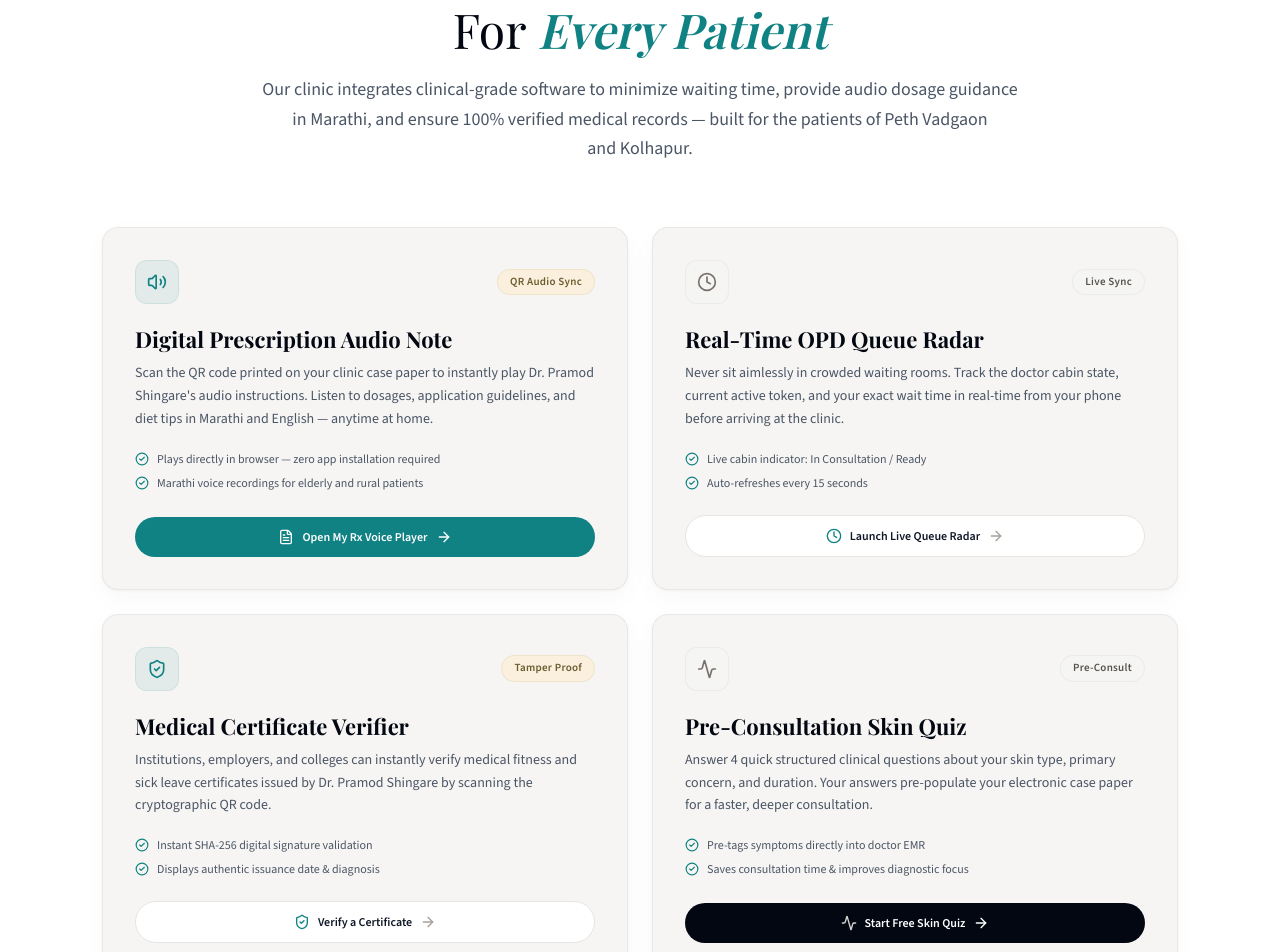
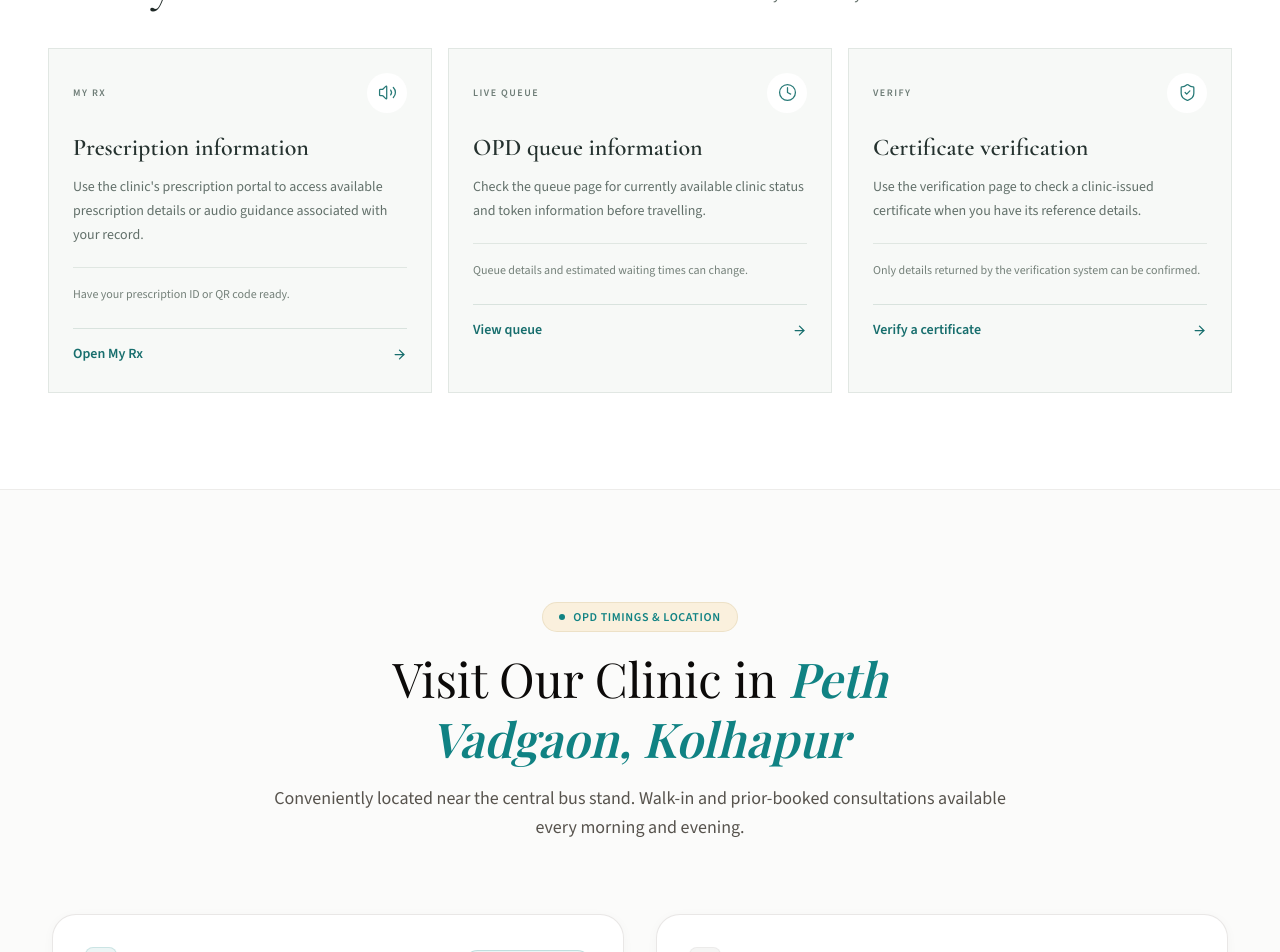
Before and after one commit to axiogenai/shingare-skin-clinic, a Next.js app: page / in a window 1280 px wide. Shown: the part 5260-6212 px from the top of the page. Built offline with nearby package versions, Linux system fonts and the light colour scheme; a web font is replaced by a local one.

Commit message:
Use cautious accurate language for digital clinic tools

```diff
--- a/src/components/ClinicOSFeaturesSection.tsx
+++ b/src/components/ClinicOSFeaturesSection.tsx
@@ -1,215 +1,69 @@
-"use client";
+import Link from "next/link";
+import { ArrowRight, Clock, FileText, ShieldCheck, Volume2 } from "lucide-react";
 
-import React from "react";
-import Link from "next/link";
-import {
-  FileText,
-  Clock,
-  ShieldCheck,
-  Activity,
-  ArrowRight,
-  Volume2,
-  CircleCheck,
-} from "lucide-react";
+const tools = [
+  {
+    title: "Prescription information",
+    eyebrow: "MY RX",
+    description: "Use the clinic's prescription portal to access available prescription details or audio guidance associated with your record.",
+    note: "Have your prescription ID or QR code ready.",
+    href: "/my-rx",
+    action: "Open My Rx",
+    icon: Volume2,
+  },
+  {
+    title: "OPD queue information",
+    eyebrow: "LIVE QUEUE",
+    description: "Check the queue page for currently available clinic status and token information before travelling.",
+    note: "Queue details and estimated waiting times can change.",
+    href: "/live-queue",
+    action: "View queue",
+    icon: Clock,
+  },
+  {
+    title: "Certificate verification",
+    eyebrow: "VERIFY",
+    description: "Use the verification page to check a clinic-issued certificate when you have its reference details.",
+    note: "Only details returned by the verification system can be confirmed.",
+    href: "/verify",
+    action: "Verify a certificate",
+    icon: ShieldCheck,
+  },
+];
 
 export default function ClinicOSFeaturesSection() {
   return (
-    <section className="py-20 md:py-28 bg-white relative font-source border-t border-gray-100">
-      <div className="max-w-[1140px] mx-auto px-5 sm:px-6 md:px-8">
-        {/* Section Header */}
-        <div className="text-center max-w-3xl mx-auto mb-14 md:mb-16">
-          <div className="inline-flex items-center gap-2 bg-[#FAF0DD] text-[#108283] text-xs font-semibold px-4 py-1.5 rounded-full mb-4 uppercase tracking-wider border border-[#E8DCBE]/60">
-            <span className="w-1.5 h-1.5 rounded-full bg-[#108283]" />
-            Powered by ClinicOS
+    <section aria-labelledby="patient-tools-heading" className="border-t border-[#e1e7e3] bg-white px-5 py-16 font-source sm:px-8 sm:py-20 lg:px-12 lg:py-24">
+      <div className="mx-auto max-w-[1280px]">
+        <div className="mb-10 grid gap-4 lg:grid-cols-[1fr_.7fr] lg:items-end lg:gap-12">
+          <div>
+            <p className="mb-4 text-[11px] font-semibold uppercase tracking-[.18em] text-[#287a78]">Useful patient links</p>
+            <h2 id="patient-tools-heading" className="max-w-3xl font-['Cormorant_Garamond',Georgia,serif] text-4xl font-medium leading-[1.02] tracking-[-.035em] text-[#202a28] sm:text-5xl">
+              Helpful information, when you need it.
+            </h2>
           </div>
-          <h2 className="font-playfair text-3xl sm:text-4xl md:text-5xl text-gray-950 font-normal leading-tight mb-4">
-            Smart Digital Health For{" "}
-            <span className="text-[#108283] font-semibold italic">
-              Every Patient
-            </span>
-          </h2>
-          <p className="text-gray-600 text-base md:text-lg font-normal leading-relaxed">
-            Our clinic integrates clinical-grade software to minimize waiting
-            time, provide audio dosage guidance in Marathi, and ensure 100%
-            verified medical records — built for the patients of Peth Vadgaon
-            and Kolhapur.
+          <p className="max-w-xl text-sm leading-6 text-[#64716b] sm:text-base sm:leading-7">
+            A few digital tools are available to help you find clinic information and access your records. Availability depends on the information supplied by the clinic systems.
           </p>
         </div>
 
-        {/* 4 Feature Cards Grid */}
-        <div className="grid grid-cols-1 md:grid-cols-2 gap-5 sm:gap-6">
-          {/* ── Card 1: Prescription Audio Player ── */}
-          <div className="group bg-[#F6F5F3] border border-stone-200/80 rounded-2xl p-6 sm:p-8 shadow-[0_1px_3px_rgba(0,0,0,0.04),0_8px_24px_rgba(0,0,0,0.03)] hover:border-stone-300/80 hover:shadow-[0_4px_20px_rgba(0,0,0,0.06)] transition-all duration-300 flex flex-col justify-between">
-            <div>
-              <div className="flex items-center justify-between mb-5">
-                <div className="w-11 h-11 rounded-xl bg-[#108283]/8 text-[#108283] flex items-center justify-center group-hover:bg-[#108283] group-hover:text-white transition-colors duration-200 border border-[#108283]/10">
-                  <Volume2 className="w-5 h-5" />
-                </div>
-                <span className="text-[11px] font-semibold px-3 py-1 rounded-full bg-[#FAF0DD] text-[#6B5C2E] border border-[#E8DCBE]/60 tracking-wide">
-                  QR Audio Sync
+        <div className="grid grid-cols-1 gap-4 md:grid-cols-3">
+          {tools.map(({ title, eyebrow, description, note, href, action, icon: Icon }) => (
+            <article key={title} className="flex flex-col border border-[#e1e7e3] bg-[#f7f9f7] p-5 sm:p-6">
+              <div className="mb-5 flex items-center justify-between gap-3">
+                <span className="text-[10px] font-semibold uppercase tracking-[.15em] text-[#6d7c76]">{eyebrow}</span>
+                <span className="flex h-10 w-10 items-center justify-center rounded-full bg-white text-[#287a78]">
+                  <Icon size={19} strokeWidth={1.6} aria-hidden="true" />
                 </span>
               </div>
-
-              <h3 className="font-playfair text-xl sm:text-[22px] font-bold text-gray-950 mb-2 leading-snug">
-                Digital Prescription Audio Note
-              </h3>
-              <p className="text-sm text-gray-600 leading-relaxed mb-5">
-                Scan the QR code printed on your clinic case paper to instantly
-                play Dr. Pramod Shingare's audio instructions. Listen to
-                dosages, application guidelines, and diet tips in Marathi and
-                English — anytime at home.
-              </p>
-
-              <div className="space-y-2 mb-6">
-                <div className="flex items-center gap-2 text-xs text-gray-600">
-                  <CircleCheck className="w-3.5 h-3.5 text-[#108283] shrink-0" />
-                  <span>Plays directly in browser — zero app installation required</span>
-                </div>
-                <div className="flex items-center gap-2 text-xs text-gray-600">
-                  <CircleCheck className="w-3.5 h-3.5 text-[#108283] shrink-0" />
-                  <span>Marathi voice recordings for elderly and rural patients</span>
-                </div>
-              </div>
-            </div>
-
-            <Link
-              href="/my-rx"
-              className="inline-flex items-center justify-center gap-2 bg-[#108283] hover:bg-[#0c6b6c] text-white rounded-full px-6 py-3 text-xs font-semibold transition-all active:scale-95 w-full sm:w-auto"
-            >
-              <FileText className="w-4 h-4" />
-              <span>Open My Rx Voice Player</span>
-              <ArrowRight className="w-4 h-4" />
-            </Link>
-          </div>
-
-          {/* ── Card 2: Live Queue ── */}
-          <div className="group bg-[#F6F5F3] border border-stone-200/80 rounded-2xl p-6 sm:p-8 shadow-[0_1px_3px_rgba(0,0,0,0.04),0_8px_24px_rgba(0,0,0,0.03)] hover:border-stone-300/80 hover:shadow-[0_4px_20px_rgba(0,0,0,0.06)] transition-all duration-300 flex flex-col justify-between">
-            <div>
-              <div className="flex items-center justify-between mb-5">
-                <div className="w-11 h-11 rounded-xl bg-stone-100 text-stone-500 flex items-center justify-center group-hover:bg-stone-800 group-hover:text-stone-50 transition-colors duration-200 border border-stone-200/60">
-                  <Clock className="w-5 h-5" />
-                </div>
-                <span className="text-[11px] font-semibold px-3 py-1 rounded-full bg-stone-100 text-stone-600 border border-stone-200/60 tracking-wide">
-                  Live Sync
-                </span>
-              </div>
-
-              <h3 className="font-playfair text-xl sm:text-[22px] font-bold text-gray-950 mb-2 leading-snug">
-                Real-Time OPD Queue Radar
-              </h3>
-              <p className="text-sm text-gray-600 leading-relaxed mb-5">
-                Never sit aimlessly in crowded waiting rooms. Track the doctor
-                cabin state, current active token, and your exact wait time in
-                real-time from your phone before arriving at the clinic.
-              </p>
-
-              <div className="space-y-2 mb-6">
-                <div className="flex items-center gap-2 text-xs text-gray-600">
-                  <CircleCheck className="w-3.5 h-3.5 text-[#108283] shrink-0" />
-                  <span>Live cabin indicator: In Consultation / Ready</span>
-                </div>
-                <div className="flex items-center gap-2 text-xs text-gray-600">
-                  <CircleCheck className="w-3.5 h-3.5 text-[#108283] shrink-0" />
-                  <span>Auto-refreshes every 15 seconds</span>
-                </div>
-              </div>
-            </div>
-
-            <Link
-              href="/live-queue"
-              className="inline-flex items-center justify-center gap-2 bg-white text-gray-900 border border-stone-200 hover:border-stone-400 rounded-full px-6 py-3 text-xs font-semibold transition-all active:scale-95 w-full sm:w-auto"
-            >
-              <Clock className="w-4 h-4 text-[#108283]" />
-              <span>Launch Live Queue Radar</span>
-              <ArrowRight className="w-4 h-4 text-stone-400" />
-            </Link>
-          </div>
-
-          {/* ── Card 3: Certificate Verifier ── */}
-          <div className="group bg-[#F6F5F3] border border-stone-200/80 rounded-2xl p-6 sm:p-8 shadow-[0_1px_3px_rgba(0,0,0,0.04),0_8px_24px_rgba(0,0,0,0.03)] hover:border-stone-300/80 hover:shadow-[0_4px_20px_rgba(0,0,0,0.06)] transition-all duration-300 flex flex-col justify-between">
-            <div>
-              <div className="flex items-center justify-between mb-5">
-                <div className="w-11 h-11 rounded-xl bg-[#108283]/8 text-[#108283] flex items-center justify-center group-hover:bg-[#108283] group-hover:text-white transition-colors duration-200 border border-[#108283]/10">
-                  <ShieldCheck className="w-5 h-5" />
-                </div>
-                <span className="text-[11px] font-semibold px-3 py-1 rounded-full bg-[#FAF0DD] text-[#6B5C2E] border border-[#E8DCBE]/60 tracking-wide">
-                  Tamper Proof
-                </span>
-              </div>
-
-              <h3 className="font-playfair text-xl sm:text-[22px] font-bold text-gray-950 mb-2 leading-snug">
-                Medical Certificate Verifier
-              </h3>
-              <p className="text-sm text-gray-600 leading-relaxed mb-5">
-                Institutions, employers, and colleges can instantly verify
-                medical fitness and sick leave certificates issued by Dr. Pramod
-                Shingare by scanning the cryptographic QR code.
-              </p>
-
-              <div className="space-y-2 mb-6">
-                <div className="flex items-center gap-2 text-xs text-gray-600">
-                  <CircleCheck className="w-3.5 h-3.5 text-[#108283] shrink-0" />
-                  <span>Instant SHA-256 digital signature validation</span>
-                </div>
-                <div className="flex items-center gap-2 text-xs text-gray-600">
-                  <CircleCheck className="w-3.5 h-3.5 text-[#108283] shrink-0" />
-                  <span>Displays authentic issuance date &amp; diagnosis</span>
-                </div>
-              </div>
-            </div>
-
-            <Link
-              href="/verify"
-              className="inline-flex items-center justify-center gap-2 bg-white text-gray-900 border border-stone-200 hover:border-stone-400 rounded-full px-6 py-3 text-xs font-semibold transition-all active:scale-95 w-full sm:w-auto"
-            >
-              <ShieldCheck className="w-4 h-4 text-[#108283]" />
-              <span>Verify a Certificate</span>
-              <ArrowRight className="w-4 h-4 text-stone-400" />
-            </Link>
-          </div>
-
-          {/* ── Card 4: Pre-Consult Skin Quiz ── */}
-          <div className="group bg-[#F6F5F3] border border-stone-200/80 rounded-2xl p-6 sm:p-8 shadow-[0_1px_3px_rgba(0,0,0,0.04),0_8px_24px_rgba(0,0,0,0.03)] hover:border-stone-300/80 hover:shadow-[0_4px_20px_rgba(0,0,0,0.06)] transition-all duration-300 flex flex-col justify-between">
-            <div>
-              <div className="flex items-center justify-between mb-5">
-                <div className="w-11 h-11 rounded-xl bg-stone-100 text-stone-500 flex items-center justify-center group-hover:bg-stone-800 group-hover:text-stone-50 transition-colors duration-200 border border-stone-200/60">
-                  <Activity className="w-5 h-5" />
-                </div>
-                <span className="text-[11px] font-semibold px-3 py-1 rounded-full bg-stone-100 text-stone-600 border border-stone-200/60 tracking-wide">
-                  Pre-Consult
-                </span>
-              </div>
-
-              <h3 className="font-playfair text-xl sm:text-[22px] font-bold text-gray-950 mb-2 leading-snug">
-                Pre-Consultation Skin Quiz
-              </h3>
-              <p className="text-sm text-gray-600 leading-relaxed mb-5">
-                Answer 4 quick structured clinical questions about your skin
-                type, primary concern, and duration. Your answers pre-populate
-                your electronic case paper for a faster, deeper consultation.
-              </p>
-
-              <div className="space-y-2 mb-6">
-                <div className="flex items-center gap-2 text-xs text-gray-600">
-                  <CircleCheck className="w-3.5 h-3.5 text-[#108283] shrink-0" />
-                  <span>Pre-tags symptoms directly into doctor EMR</span>
-                </div>
-                <div className="flex items-center gap-2 text-xs text-gray-600">
-                  <CircleCheck className="w-3.5 h-3.5 text-[#108283] shrink-0" />
-                  <span>Saves consultation time &amp; improves diagnostic focus</span>
-                </div>
-              </div>
-            </div>
-
-            <Link
-              href="/skin-quiz"
-              className="inline-flex items-center justify-center gap-2 bg-gray-950 hover:bg-gray-800 text-white rounded-full px-6 py-3 text-xs font-semibold transition-all active:scale-95 w-full sm:w-auto"
-            >
-              <Activity className="w-4 h-4 text-stone-300" />
-              <span>Start Free Skin Quiz</span>
-              <ArrowRight className="w-4 h-4" />
-            </Link>
-          </div>
+              <h3 className="font-['Cormorant_Garamond',Georgia,serif] text-2xl font-semibold leading-tight text-[#25322f]">{title}</h3>
+              <p className="mt-3 text-sm leading-6 text-[#62706a]">{description}</p>
+              <p className="mt-5 border-t border-[#e0e7e2] pt-4 text-xs leading-5 text-[#748079]">{note}</p>
+              <Link href={href} className="mt-6 inline-flex min-h-10 items-center justify-between border-t border-[#d9e3de] pt-3 text-sm font-semibold text-[#176e6d] hover:text-[#125958]">
+                {action} <ArrowRight size={15} aria-hidden="true" />
+              </Link>
+            </article>
+          ))}
         </div>
       </div>
     </section>
```
